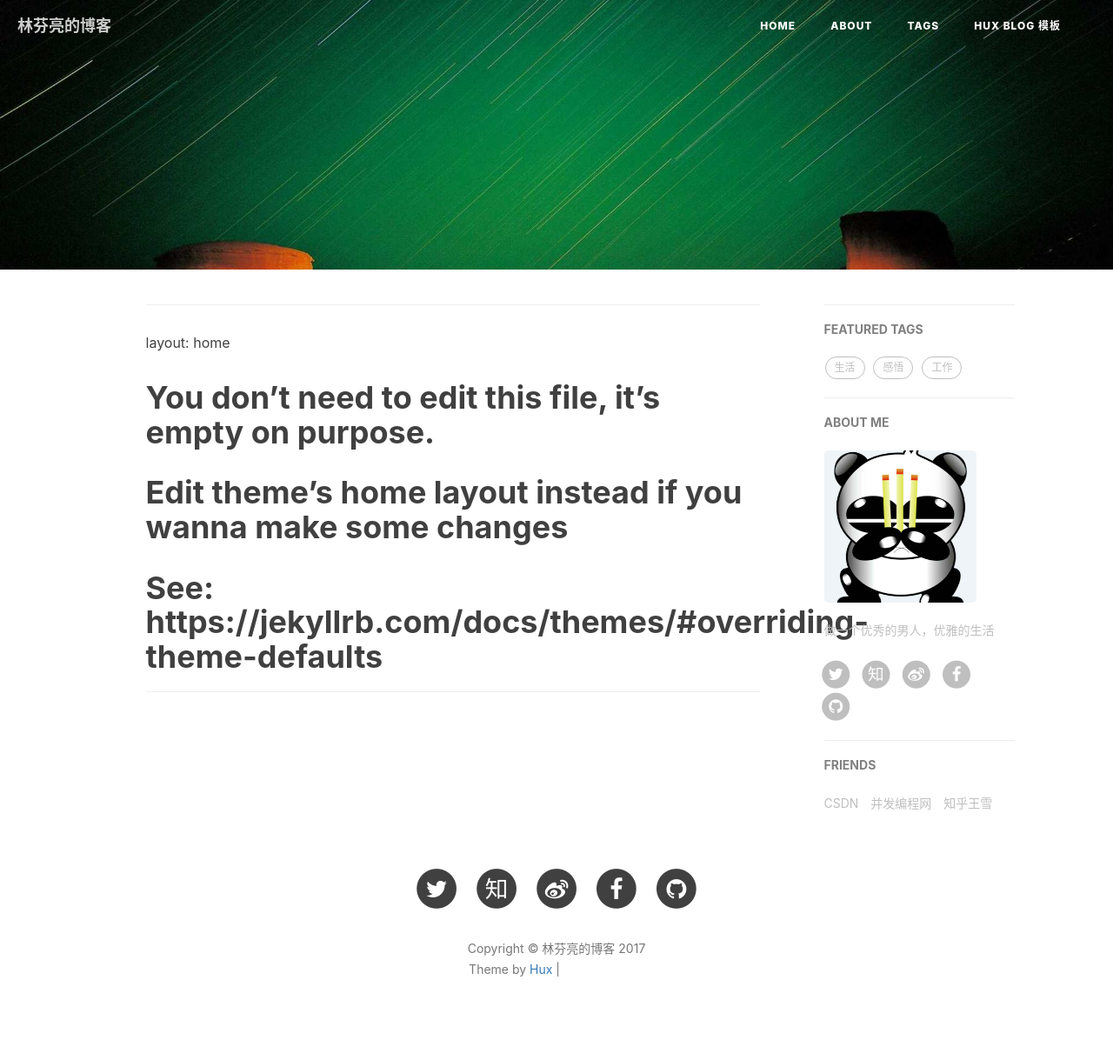
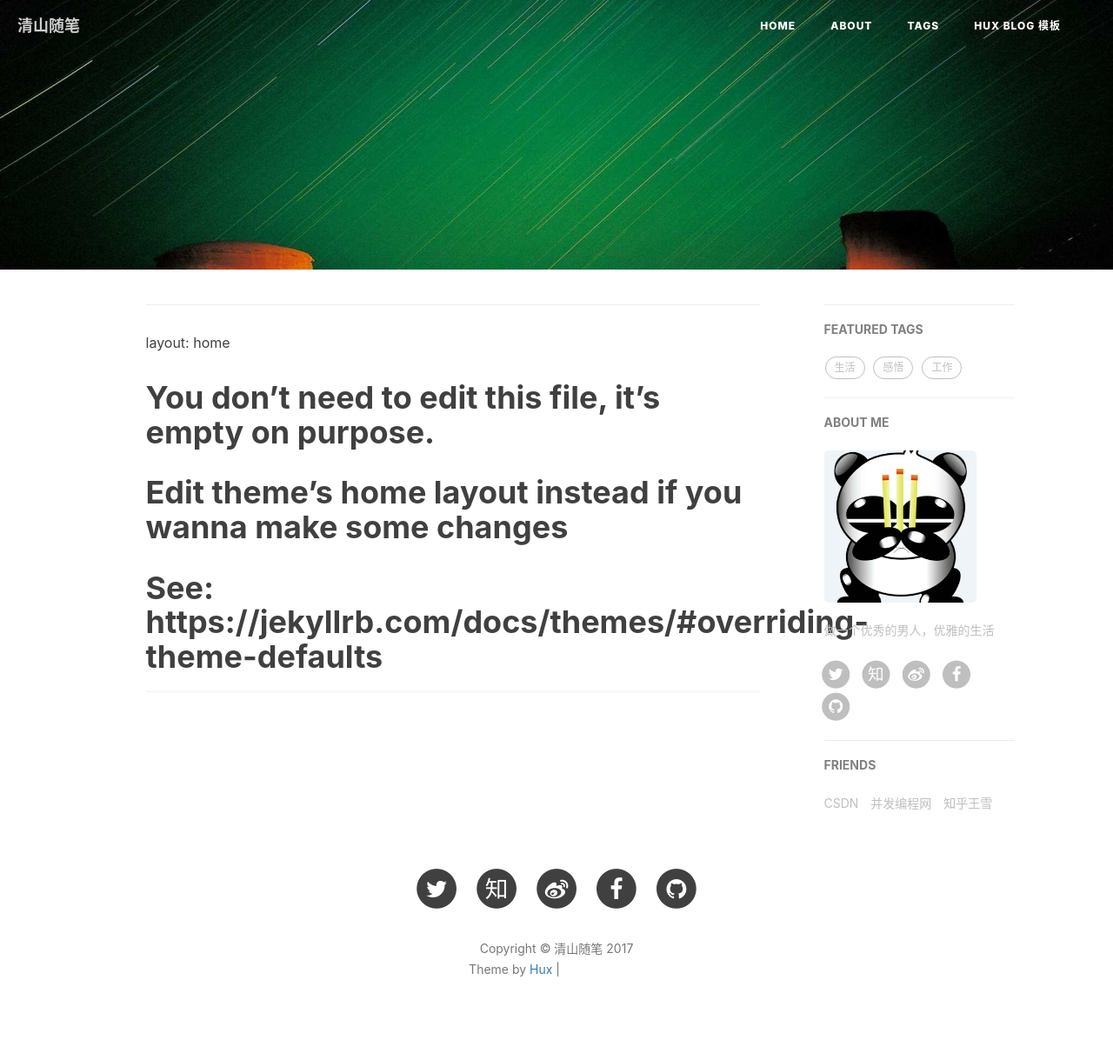
Before and after one commit to linfenliang/linfenliang.github.io, a Jekyll site: the page built from index.md, in a window 1280 px wide. Shown: the whole page at 87% size. Built offline with Jekyll 4.4.1, drawn with Linux system fonts in a browser that asks for light colours; nearby versions of some CDN libraries; our own code applies the rules of GitHub Pages for plain Markdown files; the list of posts is cut into pages by our own code; comment, search, counter and statistics services are not loaded; grey boxes are pictures that could not be loaded.

Commit message:
更新首页描述信息

```diff
--- a/_config.yml
+++ b/_config.yml
@@ -1,5 +1,5 @@
 # Site settings
-title: 林芬亮的博客
+title: 清山随笔
 SEOTitle: 林芬亮的博客 | linfenliang's Blog
 header-img: img/home-bg.jpg
 email: linfenliang@126.com
--- a/index.html
+++ b/index.html
@@ -1,6 +1,6 @@
 ---
 layout: page
-description: "Boilerplate of Hux Blog"
+description: "linfenliang's blog"
 ---
 
 {% for post in paginator.posts %}
```
